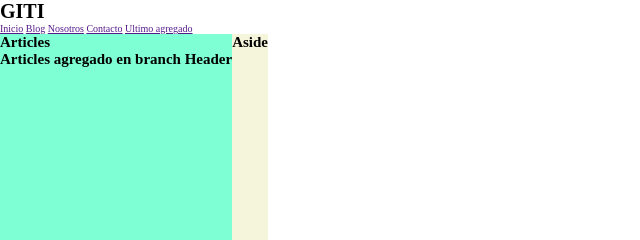
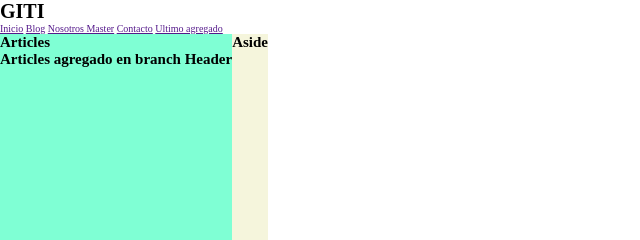
Before and after one commit to raulyanez1/FirstGithub, a plain HTML site: page index.html in a window 1280 px wide. Shown: the top 240 px of the page, 0-640 px from the left. Drawn offline with Linux system fonts and the light colour scheme.

Commit message:
Nosotros Master

```diff
--- a/index.html
+++ b/index.html
@@ -15,7 +15,7 @@
         <nav>
             <a href="">Inicio</a>
             <a href="">Blog</a>
-            <a href="">Nosotros</a>
+            <a href="">Nosotros Master</a>
             <a href="">Contacto</a>
             <a href="">Ultimo agregado</a>
         </nav>
```
